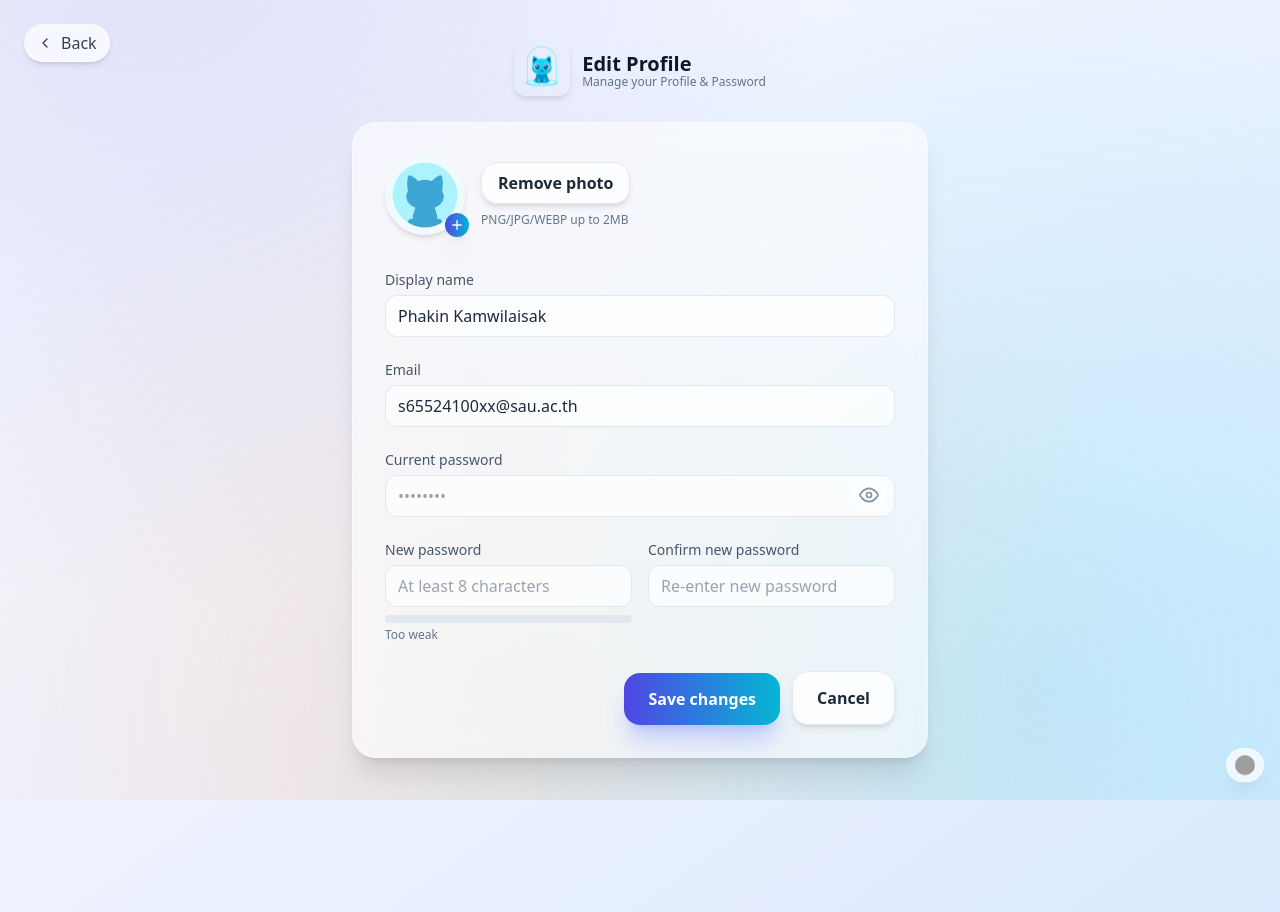
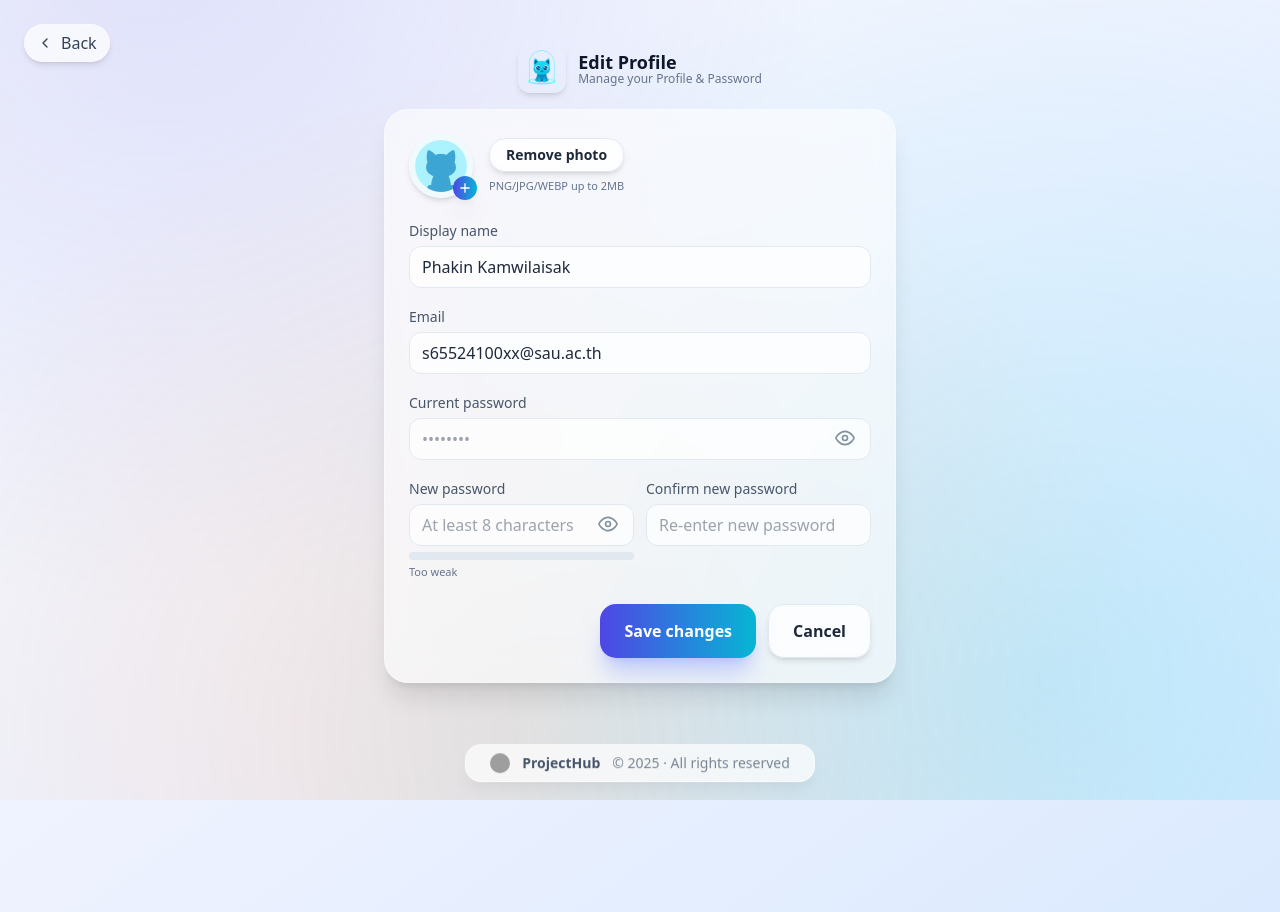
Before and after one commit to limouzeen/projecthub-front, an Angular app: page /profile/edit in a window 1280 px wide. Built offline with nearby package versions, Linux system fonts and the light colour scheme; grey boxes are pictures that could not be loaded.

Commit message:
fixed footer

```diff
--- a/src/app/pages/auth/register/register.ts
+++ b/src/app/pages/auth/register/register.ts
@@ -16,9 +16,9 @@ export class Register implements OnInit, OnDestroy {
   ) {}
 
 
-   //  ตั้ง threshold เฉพาะหน้า Login: ย่อเมื่อสูง < 882px
+   //  ตั้ง threshold เฉพาะหน้า Login: ย่อเมื่อสูง < 675px
   ngOnInit(): void {
-    this.footer.setThreshold(882);
+    this.footer.setThreshold(675);
     this.footer.setForceCompact(null); // ให้ทำงานแบบ auto ตาม threshold
   }
 
--- a/src/app/pages/edit-profile/edit-profile.css
+++ b/src/app/pages/edit-profile/edit-profile.css
@@ -0,0 +1,12 @@
+/* ซ่อนปุ่ม Reveal/clear ของ Edge/IE */
+input[type="password"]::-ms-reveal,
+input[type="password"]::-ms-clear {
+  display: none !important;
+}
+
+/* กันปุ่ม Auto-fill/credentials ของ Chrome/WebKit บางรุ่น */
+input[type="password"]::-webkit-credentials-auto-fill-button {
+  visibility: hidden;
+  display: none !important;
+  pointer-events: none;
+}
--- a/src/app/pages/edit-profile/edit-profile.html
+++ b/src/app/pages/edit-profile/edit-profile.html
@@ -1,54 +1,42 @@
-<section class="min-h-[100svh] flex flex-col items-center justify-center px-4 py-10 relative">
+<section
+  class="min-h-[100svh] flex flex-col items-center justify-center px-4 py-6
+         pb-16 md:pb-20 lg:pb-24 relative"
+>
+
   <!-- ปุ่ม Back -->
   <a routerLink="/"
      class="absolute left-6 top-6 inline-flex items-center gap-2 rounded-full bg-white/70 backdrop-blur-md
             border border-white/30 shadow-md px-3 py-1.5 text-slate-700 hover:scale-105 transition">
-    <svg class="w-4 h-4" viewBox="0 0 24 24" fill="none"><path d="M15 18l-6-6 6-6"
-      stroke="currentColor" stroke-width="2" stroke-linecap="round" stroke-linejoin="round"/></svg>
+    <svg class="w-4 h-4" viewBox="0 0 24 24" fill="none">
+      <path d="M15 18l-6-6 6-6" stroke="currentColor" stroke-width="2" stroke-linecap="round" stroke-linejoin="round"/>
+    </svg>
     Back
   </a>
 
-
- <div class="w-full max-w-md relative z-10 animate-fade-in"></div>
-
-      <!-- โลโก้ + ชื่อ -->
-    <div class="flex items-center justify-center mb-6">
+  <!-- หัวข้อ -->
+  <div class="flex items-center justify-center mb-4">
     <img src="/assets/h_noname_logo.png" alt="ProjectHub"
-           class="w-14 h-14 rounded-xl shadow-md mr-3 animate-float object-cover" />
+         class="w-12 h-12 rounded-xl shadow-md mr-3 object-cover" />
     <div class="text-left">
-        <div class="text-xl font-bold text-slate-900 leading-tight">Edit Profile</div>
+      <div class="text-lg font-bold text-slate-900 leading-tight">Edit Profile</div>
       <div class="text-xs text-slate-500 -mt-0.5">Manage your Profile & Password</div>
     </div>
   </div>
 
-
-
   <!-- Card -->
-
-<div class="glass max-w-xl w-full p-6 sm:p-8 rounded-3xl relative">
-
-  <!-- โซน Avatar -->
-  <div class="flex items-center gap-4 mb-8">
+  <div class="glass max-w-lg w-full p-5 sm:p-6 rounded-3xl relative overflow-visible max-h-none">
+    <!-- Avatar -->
+    <div class="flex items-center gap-4 mb-5">
       <div class="relative">
         @if (model().avatarPreview) {
-  <img
-    [src]="model().avatarPreview!"
-    class="w-20 h-20 rounded-full ring-2 ring-white/70 object-cover shadow-sm"
-    alt="avatar" />
+          <img [src]="model().avatarPreview!" class="w-16 h-16 rounded-full object-cover shadow-md" alt="avatar" />
         } @else {
-  <img src="/assets/ph_profile.png"
-     class="relative w-20 h-20 rounded-full object-cover shadow-md
-            ring-5 ring-offset-[2px] ring-offset-white/10 ring-white/70 group-hover:ring-cyan-300/70 transition-all duration-500" />
-
+          <img src="/assets/ph_profile.png" class="w-16 h-16 rounded-full object-cover shadow-md" alt="avatar" />
         }
-
-
-      <!-- ปุ่มอัปโหลด -->
         <label class="absolute -bottom-1 -right-1 cursor-pointer">
           <input type="file" accept="image/*" class="hidden" (change)="onPickAvatar($event)" />
-        <span
-          class="inline-flex items-center justify-center w-6 h-6 rounded-full
-                 bg-gradient-to-r from-indigo-600 to-cyan-500 text-white shadow-xl hover:scale-105 transition">
+          <span class="inline-flex items-center justify-center w-6 h-6 rounded-full
+                       bg-gradient-to-r from-indigo-600 to-cyan-500 text-white shadow-xl">
             <svg class="w-4 h-4" viewBox="0 0 24 24" fill="none" stroke="currentColor" stroke-width="2">
               <path d="M12 5v14M5 12h14"/>
             </svg>
@@ -56,64 +44,46 @@
         </label>
       </div>
 
-    <div class="flex flex-col gap-2">
-      <button class="btn-ghost-enhance !px-4 !py-2" (click)="removeAvatar()" type="button">
+      <div class="flex flex-col gap-1.5">
+        <button class="btn-ghost-enhance !px-3.5 !py-1.5 text-sm" (click)="removeAvatar()" type="button">
           Remove photo
         </button>
-      <div class="text-xs text-slate-500">PNG/JPG/WEBP up to 2MB</div>
+        <div class="text-[11px] text-slate-500">PNG/JPG/WEBP up to 2MB</div>
       </div>
     </div>
 
-  <!-- ฟอร์ม (อินพุตสไตล์เดียวกับ Register: .input + label เล็ก) -->
-  <form class="space-y-5">
+    <!-- Form -->
+    <form class="space-y-4">
       <div>
         <label class="text-sm text-slate-600">Display name</label>
-      <input
-        class="input mt-1"
-        [value]="model().displayName"
-        (input)="onText('displayName', $event)"
-        placeholder="Your name" />
+        <input class="input mt-1" [value]="model().displayName" (input)="onText('displayName', $event)" placeholder="Your name" />
       </div>
 
       <div>
         <label class="text-sm text-slate-600">Email</label>
-      <input
-        class="input mt-1" type="email"
-        [value]="model().email"
-        (input)="onText('email', $event)"
-        placeholder="you@example.com" />
+        <input class="input mt-1" type="email" [value]="model().email" (input)="onText('email', $event)" placeholder="you@example.com" />
       </div>
 
-
-
-
-<!-- Current password -->
+      <!-- Current password (ตา #1) -->
       <div>
         <label class="text-sm text-slate-600">Current password</label>
-
         <div class="relative">
           <input
             class="input mt-1 pr-12"
-      [type]="showPw() ? 'text' : 'password'"
+            [type]="showCurrent() ? 'text' : 'password'"
             [value]="model().currentPassword"
             (input)="onText('currentPassword', $event)"
-      [placeholder]="showPw() ? 'Current password' : '••••••••'"
-      autocomplete="current-password"
-      autocapitalize="off"
-      spellcheck="false" />
+            [placeholder]="showCurrent() ? 'Current password' : '••••••••'"
+            autocomplete="current-password" autocapitalize="off" spellcheck="false" />
 
-    <!-- ปุ่มตาแบบกลืน ไม่มีวงตอนคลิก -->
-    <button
-      type="button"
-      (click)="toggleShowPw()"
+          <button type="button"
+                  (click)="toggleShowCurrent()"
                   class="absolute inset-y-0 right-2 my-[6px] p-2 rounded-full
-             text-slate-500/80 hover:text-slate-700
-             hover:bg-white/55 backdrop-blur-md
-             transition active:scale-95 focus:outline-none select-none"
-      [attr.aria-pressed]="showPw()"
-      [title]="showPw() ? 'Hide password' : 'Show password'">
-
-      @if (showPw()) {
+                         text-slate-500/80 hover:text-slate-700 hover:bg-white/55 transition
+                         active:scale-95 focus:outline-none select-none"
+                  [attr.aria-pressed]="showCurrent()"
+                  [title]="showCurrent() ? 'Hide password' : 'Show password'">
+            @if (showCurrent()) {
               <!-- eye-off -->
               <svg class="w-5 h-5" viewBox="0 0 24 24" fill="none"
                    stroke="currentColor" stroke-width="2" stroke-linecap="round" stroke-linejoin="round">
@@ -133,19 +103,47 @@
         </div>
       </div>
 
-    <div class="grid sm:grid-cols-2 gap-4">
+      <!-- New/Confirm password -->
+      <div class="grid sm:grid-cols-2 gap-3">
+        <!-- New password (ตา #2 แยกสเตต) -->
         <div>
           <label class="text-sm text-slate-600">New password</label>
-
+          <div class="relative">
             <input
-          class="input mt-1"
-          [type]="showPw() ? 'text' : 'password'"
+              class="input mt-1 pr-12"
+              [type]="showNew() ? 'text' : 'password'"
               [value]="model().newPassword"
               (input)="onText('newPassword', $event)"
               placeholder="At least 8 characters" />
 
-        <!-- แถบความแข็งแรง -->
-        <div class="mt-2 h-2 rounded-full bg-slate-200 overflow-hidden">
+            <button type="button"
+                    (click)="toggleShowNew()"
+                    class="absolute inset-y-0 right-2 my-[6px] p-2 rounded-full
+                           text-slate-500/80 hover:text-slate-700 hover:bg-white/55 transition
+                           active:scale-95 focus:outline-none select-none"
+                    [attr.aria-pressed]="showNew()"
+                    [title]="showNew() ? 'Hide password' : 'Show password'">
+              @if (showNew()) {
+                <!-- eye-off -->
+                <svg class="w-5 h-5" viewBox="0 0 24 24" fill="none"
+                     stroke="currentColor" stroke-width="2" stroke-linecap="round" stroke-linejoin="round">
+                  <path d="M17.94 17.94A10.94 10.94 0 0 1 12 20C5 20 2 12 2 12a19.7 19.7 0 0 1 4.17-5.17"/>
+                  <path d="M10.58 10.58a3 3 0 1 0 4.24 4.24"/>
+                  <path d="M1 1l22 22"/>
+                </svg>
+              } @else {
+                <!-- eye -->
+                <svg class="w-5 h-5" viewBox="0 0 24 24" fill="none"
+                     stroke="currentColor" stroke-width="2" stroke-linecap="round" stroke-linejoin="round">
+                  <path d="M1 12s4-8 11-8 11 8 11 8-4 8-11 8S1 12 1 12z"/>
+                  <circle cx="12" cy="12" r="3"/>
+                </svg>
+              }
+            </button>
+          </div>
+
+          <!-- strength bar -->
+          <div class="mt-1.5 h-2 rounded-full bg-slate-200 overflow-hidden">
             <div class="h-full transition-all"
                  [style.width.%]="(strength() / 5) * 100"
                  [class]="{
@@ -157,46 +155,71 @@
                  }">
             </div>
           </div>
-        <div class="text-xs text-slate-500 mt-1">{{ strengthLabel() }}</div>
+          <div class="text-[11px] text-slate-500 mt-1">{{ strengthLabel() }}</div>
         </div>
 
+        <!-- Confirm new password -->
         <div>
           <label class="text-sm text-slate-600">Confirm new password</label>
           <input
             class="input mt-1"
-          [type]="showPw() ? 'text' : 'password'"
+            [type]="showNew() ? 'text' : 'password'"
             [value]="model().confirmNewPassword"
             (input)="onText('confirmNewPassword', $event)"
             placeholder="Re-enter new password" />
         </div>
       </div>
 
-    <!-- แจ้งเตือน -->
-    @if (msg()) {
-  <div class="rounded-xl bg-white/70 border border-slate-200 px-4 py-2 text-sm text-slate-700">
-    {{ msg() }}
+      <!-- Status + Actions (inline) -->
+<div class="pt-2">
+  <div class="flex flex-col gap-3 sm:flex-row sm:items-center sm:justify-between">
+
+    <!-- ซ้าย: กล่องสถานะ (แสดงเมื่อมีสถานะเท่านั้น) -->
+    <div class="flex-1 min-w-0">
+      @if (status() !== 'idle') {
+        <div
+          class="rounded-xl px-3 py-2 text-sm border inline-flex items-center gap-2 max-w-full"
+          role="status" aria-live="polite"
+          [ngClass]="{
+            'bg-emerald-50/80 text-emerald-700 border-emerald-200': status() === 'success',
+            'bg-rose-50/80 text-rose-700 border-rose-200':         status() === 'error'
+          }"
+        >
+          <!-- ไอคอน -->
+          @if (status() === 'success') {
+            <svg class="w-4 h-4" viewBox="0 0 24 24" fill="none" stroke="currentColor" stroke-width="2">
+              <path d="M20 6L9 17l-5-5" stroke-linecap="round" stroke-linejoin="round"/>
+            </svg>
+          } @else {
+            <svg class="w-4 h-4" viewBox="0 0 24 24" fill="none" stroke="currentColor" stroke-width="2">
+              <path d="M12 9v4m0 4h.01M12 2a10 10 0 110 20 10 10 0 010-20z" stroke-linecap="round" stroke-linejoin="round"/>
+            </svg>
+          }
+
+          <!-- ข้อความ -->
+          <span class="truncate">
+            {{ statusMessage() }}
+          </span>
         </div>
       }
+    </div>
 
-   <!-- ปุ่ม -->
-<div class="pt-2">
-  <div class="flex flex-col sm:flex-row gap-3 justify-end items-stretch sm:items-end">
+    <!-- ขวา: ปุ่ม -->
+    <div class="flex gap-3 justify-end shrink-0">
       <button
-      class="btn-primary-enhance w-full sm:w-auto"
+        class="btn-primary-enhance"
         [disabled]="saving()"
         type="button"
         (click)="save()">
         @if (!saving()) { <span>Save changes</span> } @else { <span>Saving...</span> }
       </button>
 
-    <a class="btn-ghost-enhance w-full sm:w-auto text-center">
-      Cancel
-    </a>
+      <a class="btn-ghost-enhance text-center">Cancel</a>
+    </div>
+
   </div>
 </div>
 
     </form>
   </div>
-
-
 </section>
--- a/src/app/pages/edit-profile/edit-profile.ts
+++ b/src/app/pages/edit-profile/edit-profile.ts
@@ -3,6 +3,7 @@ import { CommonModule } from '@angular/common';
 import { RouterLink } from '@angular/router';
 import { FooterStateService } from '../../core/footer-state.service';
 
+/* ===== Types ===== */
 type ProfileForm = {
   avatarFile: File | null;
   avatarPreview: string | null;
@@ -13,6 +14,9 @@ type ProfileForm = {
   confirmNewPassword: string;
 };
 
+type UpdateStatus = 'idle' | 'success' | 'error';
+
+/* ===== Component ===== */
 @Component({
   selector: 'app-edit-profile',
   standalone: true,
@@ -21,7 +25,9 @@ type ProfileForm = {
   styleUrl: './edit-profile.css',
 })
 export class EditProfile implements OnInit, OnDestroy {
-  // ===== state =====
+  /* -----------------------------
+   * State (signals)
+   * --------------------------- */
   readonly model = signal<ProfileForm>({
     avatarFile: null,
     avatarPreview: null,
@@ -32,53 +38,95 @@ export class EditProfile implements OnInit, OnDestroy {
     confirmNewPassword: '',
   });
 
-  showPw = signal(false);
-  saving = signal(false);
-  msg = signal<string | null>(null);
+  readonly saving = signal(false);
 
-  // ===== password strength (very simple client side) =====
-  strength = computed(() => {
+  // สถานะการอัปเดต (สำหรับแถบข้อความด้านซ้ายปุ่ม Save)
+  readonly status = signal<UpdateStatus>('idle');
+  readonly statusMessage = signal<string>('');
+
+  // สเตตสำหรับปุ่มตาแต่ละช่อง
+  readonly showCurrent = signal(false);
+  readonly showNew = signal(false);
+
+  /* -----------------------------
+   * Derived values
+   * --------------------------- */
+  readonly strength = computed(() => {
     const p = this.model().newPassword ?? '';
-    let score = 0;
-    if (p.length >= 8) score++;
-    if (/[A-Z]/.test(p)) score++;
-    if (/[a-z]/.test(p)) score++;
-    if (/[0-9]/.test(p)) score++;
-    if (/[^A-Za-z0-9]/.test(p)) score++;
-    return Math.min(score, 5); // 0..5
+    let s = 0;
+    if (p.length >= 8) s++;
+    if (/[A-Z]/.test(p)) s++;
+    if (/[a-z]/.test(p)) s++;
+    if (/[0-9]/.test(p)) s++;
+    if (/[^A-Za-z0-9]/.test(p)) s++;
+    return Math.min(s, 5); // 0..5
   });
 
-  strengthLabel = computed(() => {
-    const s = this.strength();
-    return ['Too weak', 'Weak', 'Fair', 'Good', 'Strong', 'Very strong'][s];
+  readonly strengthLabel = computed(() => {
+    return ['Too weak', 'Weak', 'Fair', 'Good', 'Strong', 'Very strong'][this.strength()];
   });
 
-  constructor(private footer: FooterStateService) {}
+  constructor(private readonly footer: FooterStateService) {}
 
-  // ให้ป้ายลิขสิทธิ์ย่อเมื่อจอเตี้ยจริง ๆ (เช่น < 900px)
+  /* -----------------------------
+   * Lifecycle
+   * --------------------------- */
   ngOnInit(): void {
-    this.footer.setThreshold(900);
+    // ให้ป้ายลิขสิทธิ์ย่อเมื่อจอเตี้ยจริง ๆ
+    this.footer.setThreshold(735);
     this.footer.setForceCompact(null); // auto ตาม threshold
   }
 
   ngOnDestroy(): void {
+    // เก็บกวาด URL เดิมถ้ายังมี
+    const prev = this.model().avatarPreview;
+    if (prev) URL.revokeObjectURL(prev);
     this.footer.resetAll();
   }
 
-  // ===== จัดการรูป =====
+  /* -----------------------------
+   * UI helpers
+   * --------------------------- */
+  toggleShowCurrent() { this.showCurrent.update(v => !v); }
+  toggleShowNew()     { this.showNew.update(v => !v); }
+
+  private setStatus(kind: UpdateStatus, message: string, autoClearMs = 4000) {
+    this.status.set(kind);
+    this.statusMessage.set(message);
+    if (autoClearMs > 0) {
+      window.clearTimeout((this as any).__statusTimer);
+      (this as any).__statusTimer = window.setTimeout(() => {
+        this.status.set('idle');
+        this.statusMessage.set('');
+      }, autoClearMs);
+    }
+  }
+
+  /* -----------------------------
+   * Form events
+   * --------------------------- */
+  onText<K extends keyof ProfileForm>(key: K, ev: Event) {
+    const value = (ev.target as HTMLInputElement).value as ProfileForm[K];
+    this.model.update(m => ({ ...m, [key]: value }));
+  }
+
   onPickAvatar(ev: Event) {
     const input = ev.target as HTMLInputElement;
     const file = input.files?.[0] ?? null;
     if (!file) return;
 
     if (!/^image\/(png|jpe?g|webp|gif)$/i.test(file.type)) {
-      this.msg.set('Please choose an image file (PNG, JPG, WEBP, GIF).');
+      this.setStatus('error', 'Please choose an image file (PNG, JPG, WEBP, GIF).');
       return;
     }
-    if (file.size > 2 * 1024 * 1024) { // 2MB
-      this.msg.set('Image is too large. Max 2 MB.');
+    if (file.size > 2 * 1024 * 1024) {
+      this.setStatus('error', 'Image is too large. Max 2 MB.');
       return;
     }
+
+    // ลบพรีวิวเก่า (ถ้ามี) ก่อนสร้างใหม่ เพื่อไม่ให้ leak
+    const prev = this.model().avatarPreview;
+    if (prev) URL.revokeObjectURL(prev);
 
     const url = URL.createObjectURL(file);
     this.model.update(m => ({ ...m, avatarFile: file, avatarPreview: url }));
@@ -90,59 +138,54 @@ export class EditProfile implements OnInit, OnDestroy {
     this.model.update(m => ({ ...m, avatarFile: null, avatarPreview: null }));
   }
 
+  /* -----------------------------
+   * Save
+   * --------------------------- */
   async save() {
-    this.msg.set(null);
+    // เคลียร์สถานะเดิม
+    this.setStatus('idle', '');
 
     const { displayName, email, currentPassword, newPassword, confirmNewPassword } = this.model();
 
-    // basic validations
-    if (!displayName.trim()) { this.msg.set('Please enter your name.'); return; }
-    if (!/^[^\s@]+@[^\s@]+\.[^\s@]+$/.test(email)) { this.msg.set('Invalid email.'); return; }
+    // Basic validations
+    if (!displayName.trim()) {
+      this.setStatus('error', 'Please enter your name.');
+      return;
+    }
+    if (!/^[^\s@]+@[^\s@]+\.[^\s@]+$/.test(email)) {
+      this.setStatus('error', 'Invalid email.');
+      return;
+    }
 
+    // ตั้งรหัสใหม่ (ถ้ากรอกมา)
     if (newPassword || confirmNewPassword) {
       if (newPassword !== confirmNewPassword) {
-        this.msg.set('New password and confirm password do not match.');
+        this.setStatus('error', 'New password and confirm password do not match.');
         return;
       }
       if (this.strength() < 3) {
-        this.msg.set('Please choose a stronger password (min 8 chars, mixed case, numbers, symbol).');
+        this.setStatus('error', 'Please choose a stronger password (min 8 chars, mixed case, numbers, symbol).');
         return;
       }
-      // ปกติควรให้กรอกรหัสเดิมเพื่อยืนยัน
       if (!currentPassword) {
-        this.msg.set('Please enter your current password to change password.');
+        this.setStatus('error', 'Please enter your current password to change password.');
         return;
       }
     }
 
-
+    // เริ่มบันทึก
     this.saving.set(true);
     try {
-      // TODO: เรียก API ของคุณที่นี่
-      // 1) ถ้าอัปโหลดรูป: ส่ง this.model().avatarFile เป็น multipart/form-data
-      // 2) ส่งชื่อ/อีเมล/รหัสตามฟิลด์ที่เปลี่ยน
+      // TODO: call API ของคุณที่นี่
+      // - แนบ this.model().avatarFile ถ้ามี
+      // - ส่งข้อมูลฟอร์มที่แก้ไข
 
       await new Promise(r => setTimeout(r, 900)); // mock delay
-      this.msg.set('Profile updated successfully.');
+      this.setStatus('success', 'Updated successfully');
     } catch (e: any) {
-      this.msg.set('Update failed. Please try again.');
+      this.setStatus('error', e?.message ?? 'Update failed. Please try again.');
     } finally {
       this.saving.set(false);
     }
   }
-
-
-  onText<K extends keyof ProfileForm>(key: K, ev: Event) {
-  const value = (ev.target as HTMLInputElement).value as ProfileForm[K];
-  this.model.update(m => {
-
-    return { ...m, [key]: value } as ProfileForm;
-  });
-
 }
-
-toggleShowPw() {
-  this.showPw.update(v => !v);
-}
-
-}
--- a/src/app/pages/home/home.ts
+++ b/src/app/pages/home/home.ts
@@ -17,7 +17,7 @@ export class Home implements OnInit, OnDestroy {
   ) {}
    //  ตั้ง threshold เฉพาะหน้า Login: ย่อเมื่อสูง < 806px
   ngOnInit(): void {
-    this.footer.setThreshold(806);
+    this.footer.setThreshold(600);
     this.footer.setForceCompact(null); // ให้ทำงานแบบ auto ตาม threshold
   }
 
```
Also changed, not shown: src/app/pages/dashboard/dashboard.html (+6 -6 lines), src/app/pages/dashboard/dashboard.ts (+59 -120 lines). Lines whose indentation alone changed are shown as unchanged.
